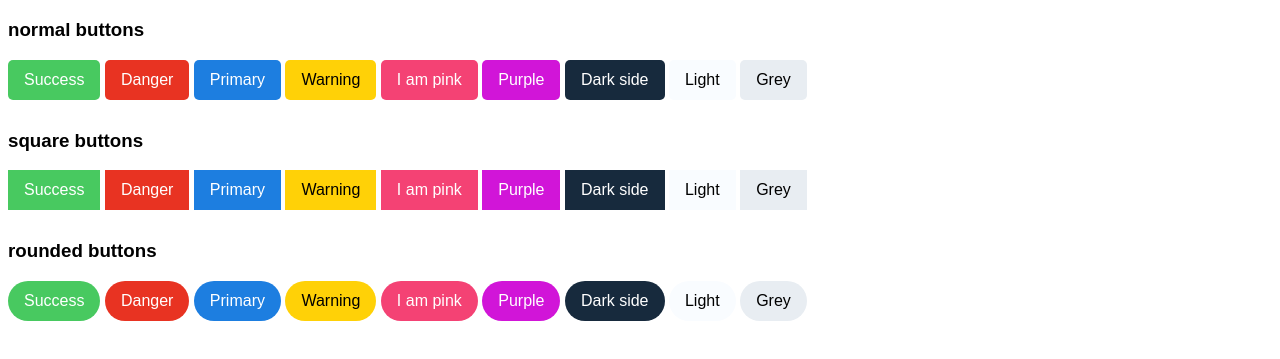
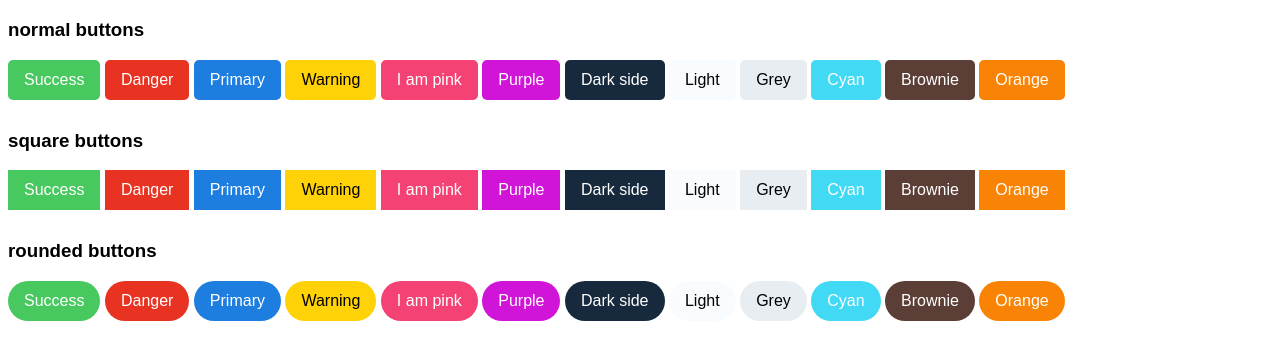
Before and after one commit to torbengabriel/unicorn, a plain HTML site: page index.html in a window 1280 px wide. Shown: the part 61-420 px from the top of the page. Drawn offline with Linux system fonts and the light colour scheme.

Commit message:
More colors

```diff
--- a/css/unicorn.css
+++ b/css/unicorn.css
@@ -45,12 +45,29 @@
 	color: black;
 }
 
+.unicorn-cyan {
+	background-color: #42d9f4;
+	color: white;
+}
+
+.unicorn-brownie {
+	background-color: #5b3e35;
+	color: white ;
+}
+
+.unicorn-orange {
+	background-color: #f98304;
+	color: white;
+}
+
 /* BUTTON STYLES */
 .button {
 	padding: 10px 15px;
 	border-radius: 5px;
 	font-size: 1rem;
 	border: 1px solid transparent;
+	cursor: pointer;
+
 }
 
 .square {
--- a/index.html
+++ b/index.html
@@ -28,6 +28,9 @@
 	<button class="button unicorn-dark">Dark side</button>
 	<button class="button unicorn-light">Light</button>
 	<button class="button unicorn-grey">Grey</button>
+	<button class="button unicorn-cyan">Cyan</button>
+	<button class="button unicorn-brownie">Brownie</button>
+	<button class="button unicorn-orange">Orange</button>
 </div>
 
 <div class="button-container">
@@ -41,6 +44,9 @@
 	<button class="button square unicorn-dark">Dark side</button>
 	<button class="button square unicorn-light">Light</button>
 	<button class="button square unicorn-grey">Grey</button>
+	<button class="button square unicorn-cyan">Cyan</button>
+	<button class="button square unicorn-brownie">Brownie</button>
+	<button class="button square unicorn-orange">Orange</button>
 </div>
 
 <div class="button-container">
@@ -54,6 +60,9 @@
 	<button class="button rounded unicorn-dark">Dark side</button>
 	<button class="button rounded unicorn-light">Light</button>
 	<button class="button rounded unicorn-grey">Grey</button>
+	<button class="button rounded unicorn-cyan">Cyan</button>
+	<button class="button rounded unicorn-brownie">Brownie</button>
+	<button class="button rounded unicorn-orange">Orange</button>
 </div>
 
 </body>
```
